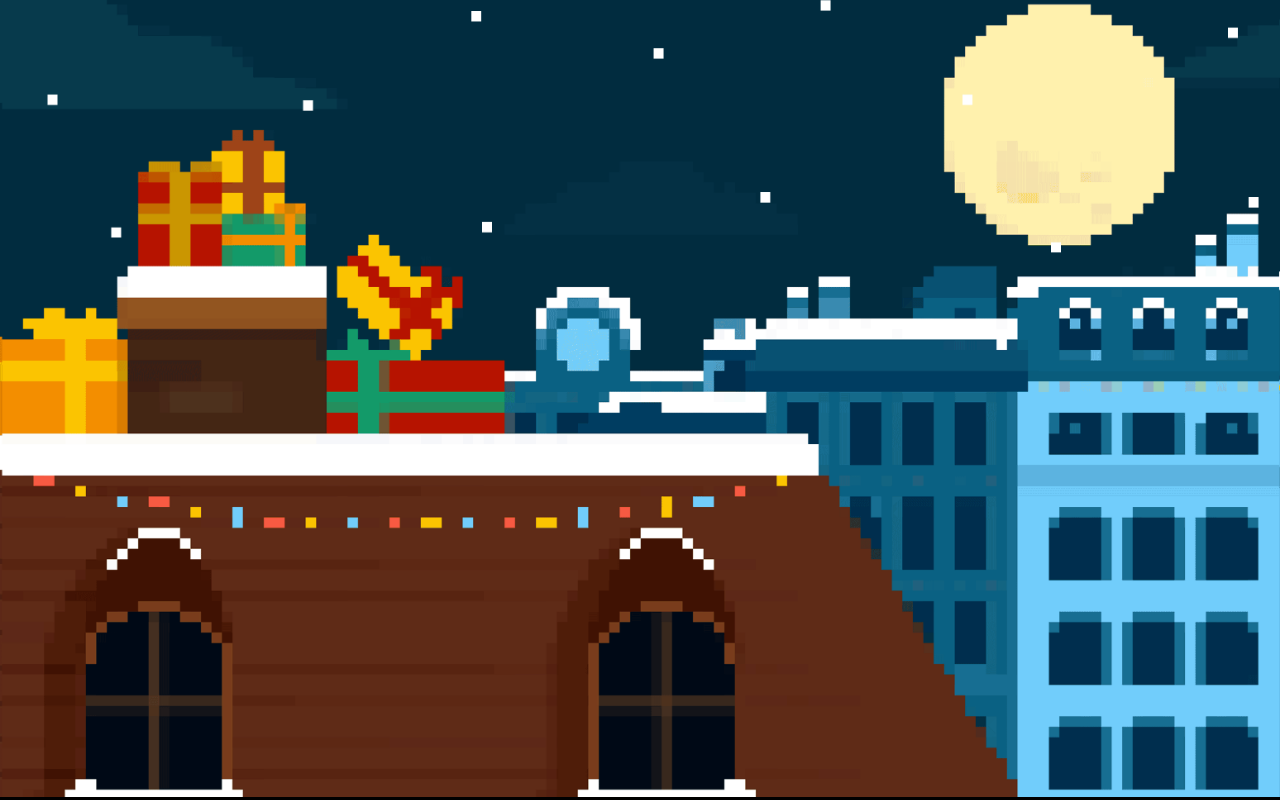
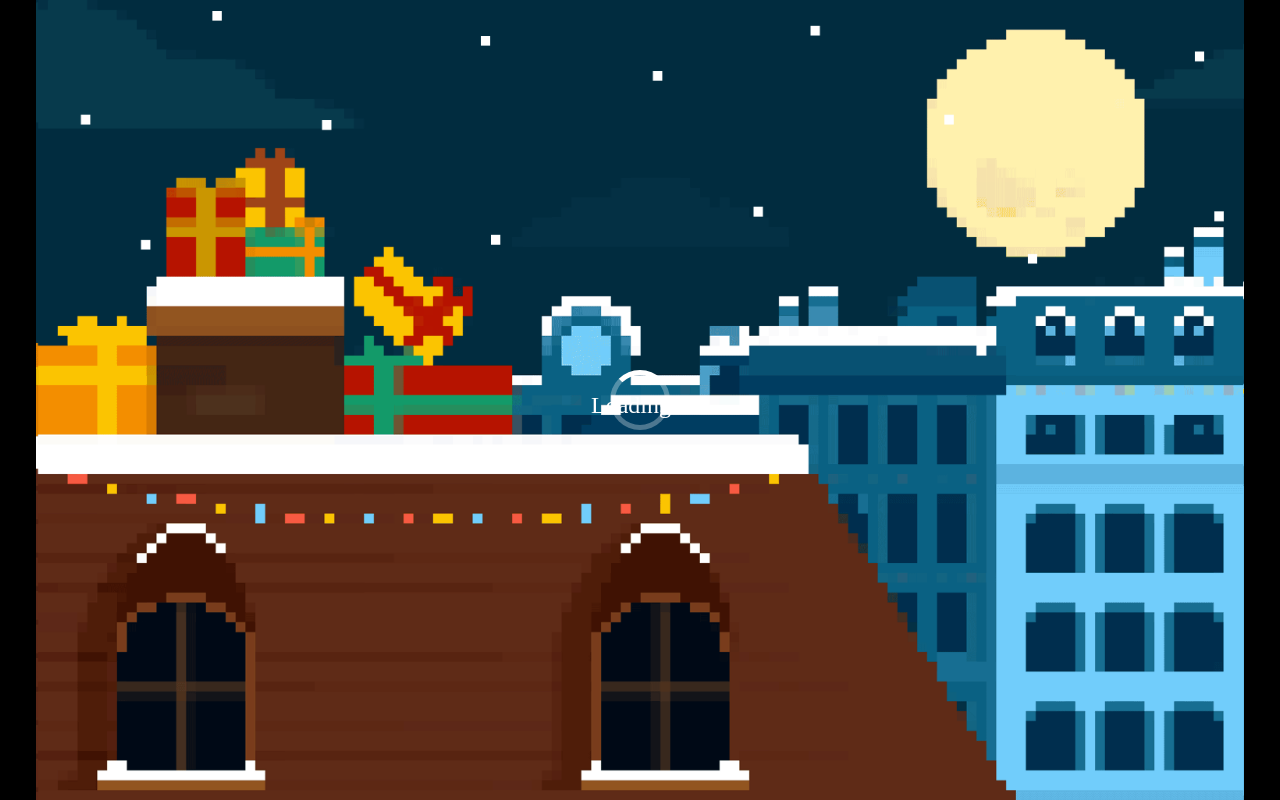
Before and after one commit to white-kite/christmas_prac, a website: page src/index.html in a window 1280 px wide. Drawn offline with Linux system fonts and the light colour scheme.

Commit message:
edit loading

```diff
--- a/src/ex04.js
+++ b/src/ex04.js
@@ -178,7 +178,7 @@ export default function example() {
 
     // 초기 로딩 화면 설정
     canvas.style.display = 'none';
-    loadingScreen.style.display = 'block';
-    setTimeout(hideLoadingScreen, 3000); // 3초 후 로딩 화면 숨김
+    loadingScreen.style.display = 'flex';
+    // setTimeout(hideLoadingScreen, 3000); // 3초 후 로딩 화면 숨김
 
 }
--- a/src/index.html
+++ b/src/index.html
@@ -1,5 +1,6 @@
 <!DOCTYPE html>
 <html lang="en">
+
 <head>
 	<meta charset="UTF-8">
 	<meta http-equiv="X-UA-Compatible" content="IE=edge">
@@ -7,15 +8,15 @@
 	<title>Christmas</title>
 	<link rel="stylesheet" href="./main.css">
 </head>
+
 <body>
 	<canvas id="three-canvas"></canvas>
 	<div id="loading-screen">
+		<img class="loading-image" src="./models/santa2.gif" alt="로딩 중...">
 		<div class="loading-spinner">
-			<div id="loading-image-wrapper">
-			<img class="loading-image" src="./models/santa2.gif" alt="로딩 중...">
-		</div>
 			<div class="loading-text">Loading...</div>
 		</div>
 	</div>
 </body>
+
 </html>
--- a/src/main.css
+++ b/src/main.css
@@ -38,22 +38,24 @@ body {
   font-size: 24px; /* 텍스트 크기 */
 }
 
-/* 로딩 이미지를 화면에 꽉 차게 설정 */
-#loading-image-wrapper img {
-  width: 100vw; /* 뷰포트 너비의 100% */
-  height: 100vh; /* 뷰포트 높이의 100% */
-  object-fit: cover; /* 화면을 꽉 채우면서 내용이 잘리지 않도록 */
+.loading-image {
+  height: 100%;
 }
 
 .loading-spinner {
+  position: absolute;
+  display: flex;
   width: 50px;
   height: 50px;
   border: 5px solid rgba(255, 255, 255, 0.3);
   border-top-color: #fff;
   border-radius: 50%;
+  justify-content: center;
+  align-items: center;
 }
 
 .loading-text {
+  position: absolute;
   margin-top: 10px;
 }
 
```
